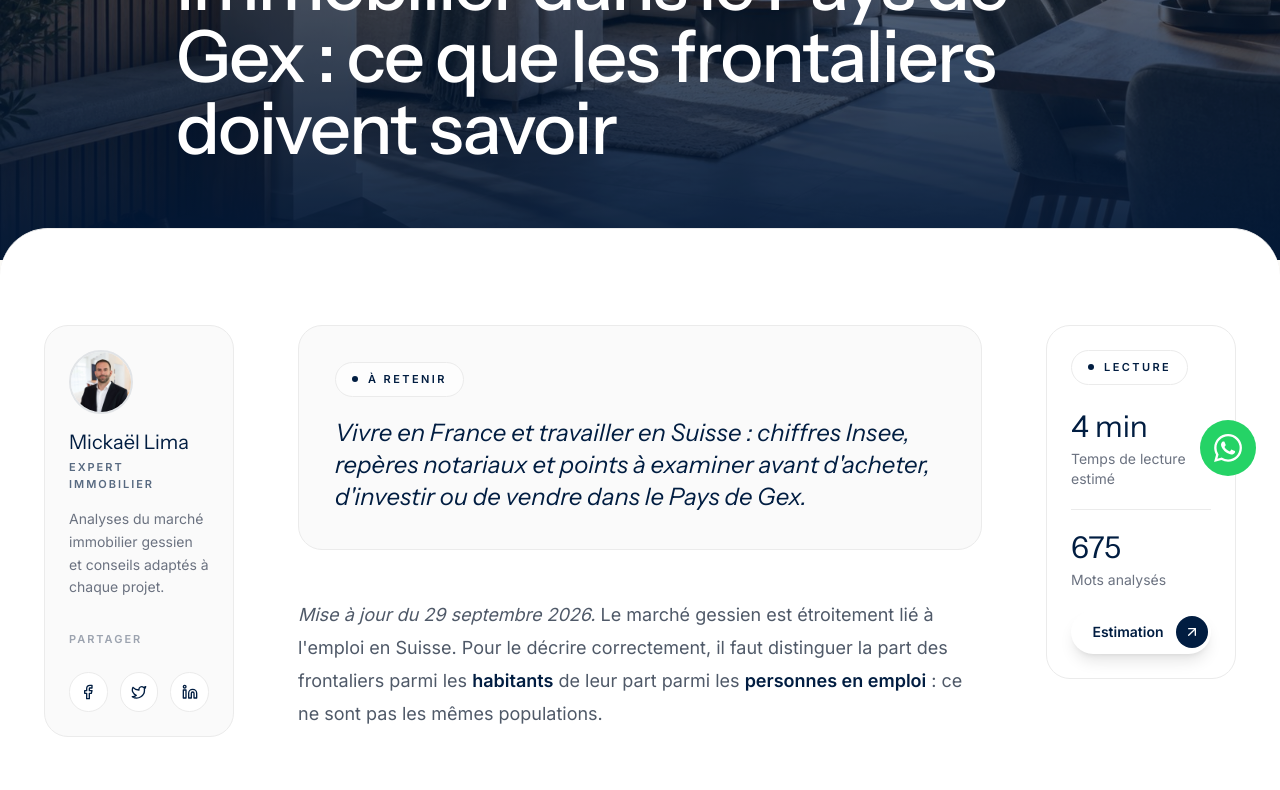
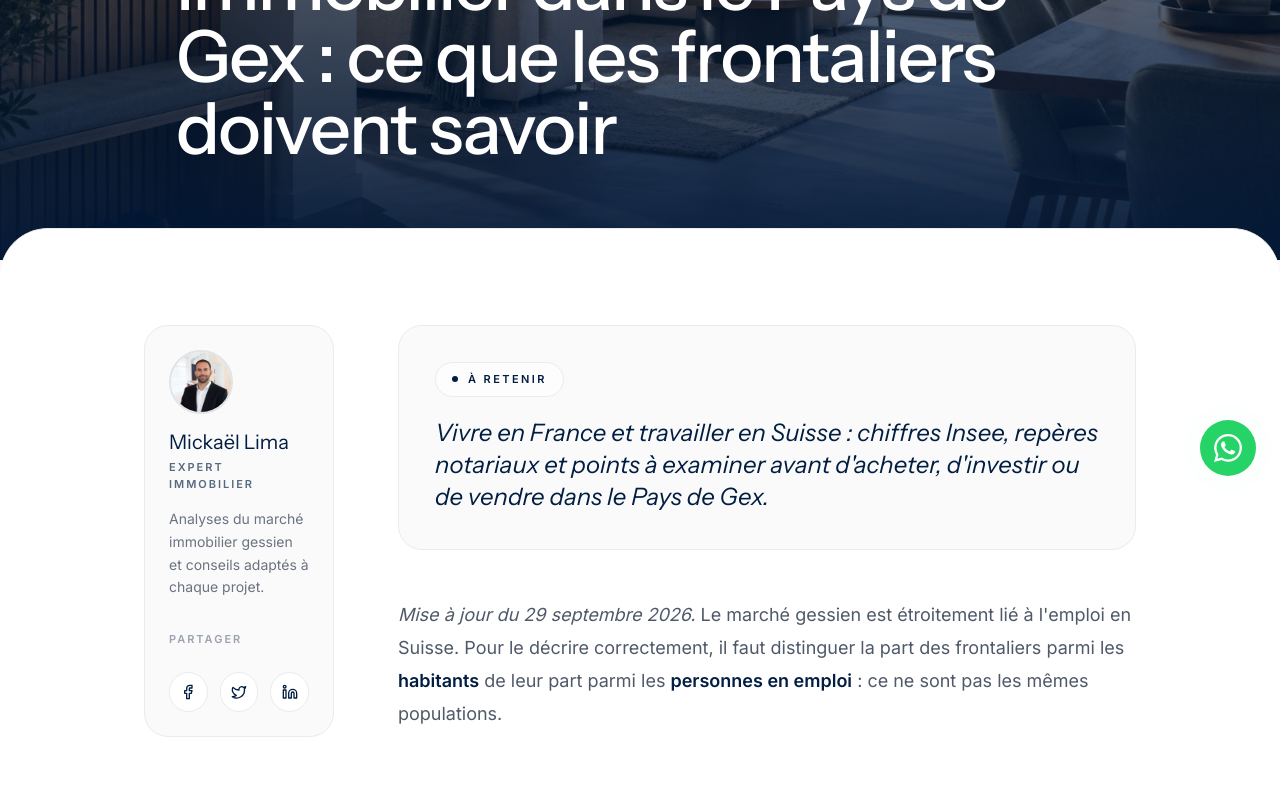
Before and after one commit to FullValue/Mickalima-, a React (Vite) app: page /blog/immobilier-frontalier-pays-de-gex in a window 1280 px wide. Shown: the part 300-1090 px from the top of the page. Built offline with nearby package versions, Linux system fonts and the light colour scheme.

Commit message:
Retire l’encart Lecture des articles du blog

```diff
--- a/components/BlogPostPage.tsx
+++ b/components/BlogPostPage.tsx
@@ -126,12 +126,12 @@ export const BlogPostPage: React.FC = () => {
         </div>
       </header>
 
-      {/* Lecture structurée : rail auteur, colonne éditoriale, sommaire contextuel */}
+      {/* Lecture structurée : rail auteur et colonne éditoriale */}
       <div className="relative z-20 -mt-8 w-full rounded-t-[32px] border-t border-[#ebebeb] bg-white md:rounded-t-[48px]">
 
-        <div className="container mx-auto max-w-[1240px] px-6 py-16 md:py-24">
+        <div className="container mx-auto max-w-[1040px] px-6 py-16 md:py-24">
 
-          <div className="grid gap-12 lg:grid-cols-[190px_minmax(0,720px)_190px] lg:gap-12 xl:gap-16">
+          <div className="grid gap-12 lg:grid-cols-[190px_minmax(0,1fr)] lg:gap-12 xl:gap-16">
 
             {/* Left Sidebar: Socials & Author (Sticky) */}
             <aside className="relative order-2 lg:order-1">
@@ -196,23 +196,6 @@ export const BlogPostPage: React.FC = () => {
               </div>
             </main>
 
-            <aside className="order-3 hidden lg:block">
-              <div className="sticky top-28 rounded-[24px] border border-[#ebebeb] bg-white p-6">
-                <SectionLabel>Lecture</SectionLabel>
-                <div className="mt-6 space-y-5 text-sm text-gray-500">
-                  <div>
-                    <p className="font-serif text-3xl text-[#011d41]">{readingTime} min</p>
-                    <p className="mt-1">Temps de lecture estimé</p>
-                  </div>
-                  <div className="border-t border-[#ebebeb] pt-5">
-                    <p className="font-serif text-3xl text-[#011d41]">{wordCount}</p>
-                    <p className="mt-1">Mots analysés</p>
-                  </div>
-                  <PillButton to="/estimation" variant="ghost" className="w-full" arrow>Estimation</PillButton>
-                </div>
-              </div>
-            </aside>
-
           </div>
         </div>
       </div>
```
